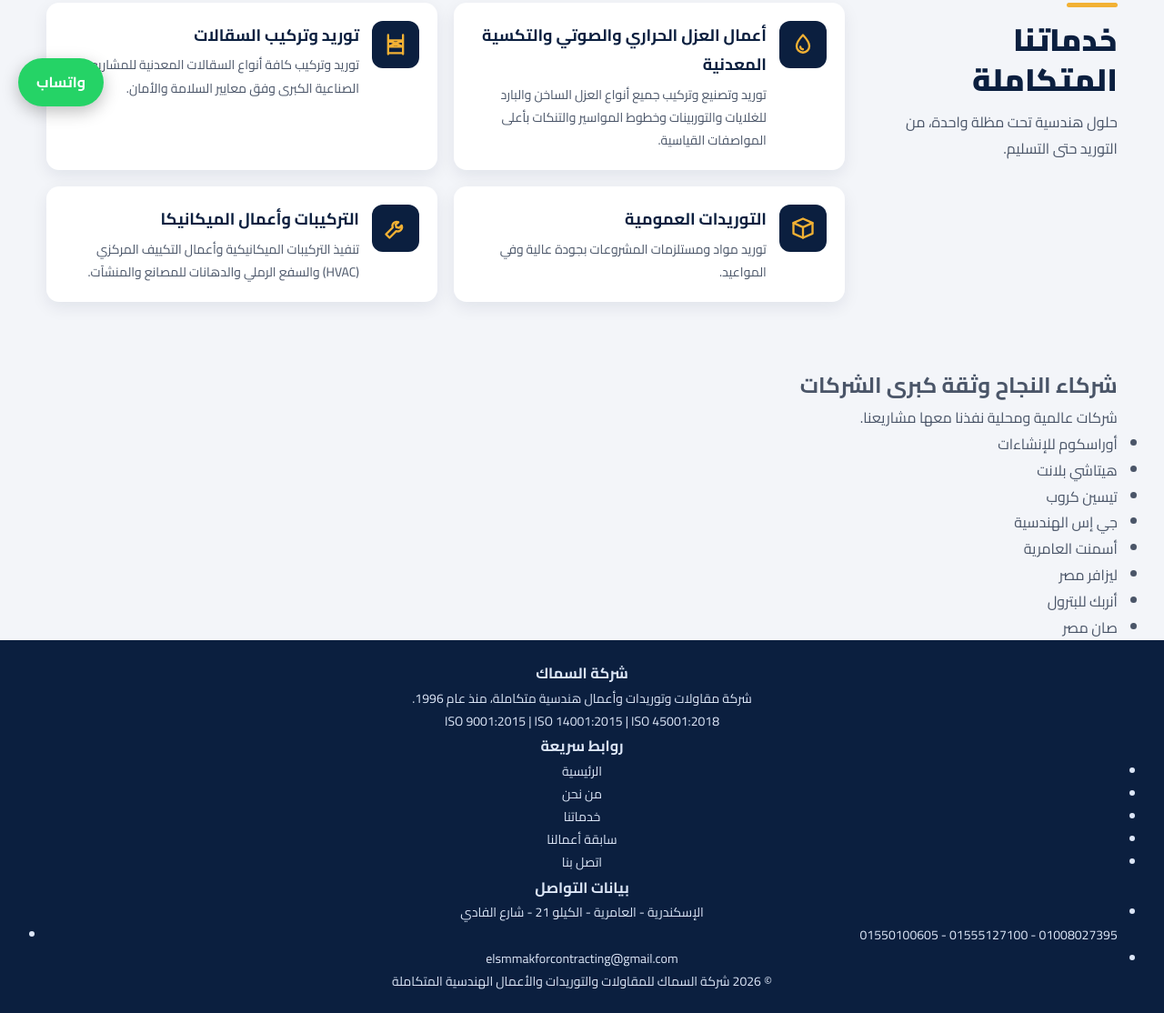
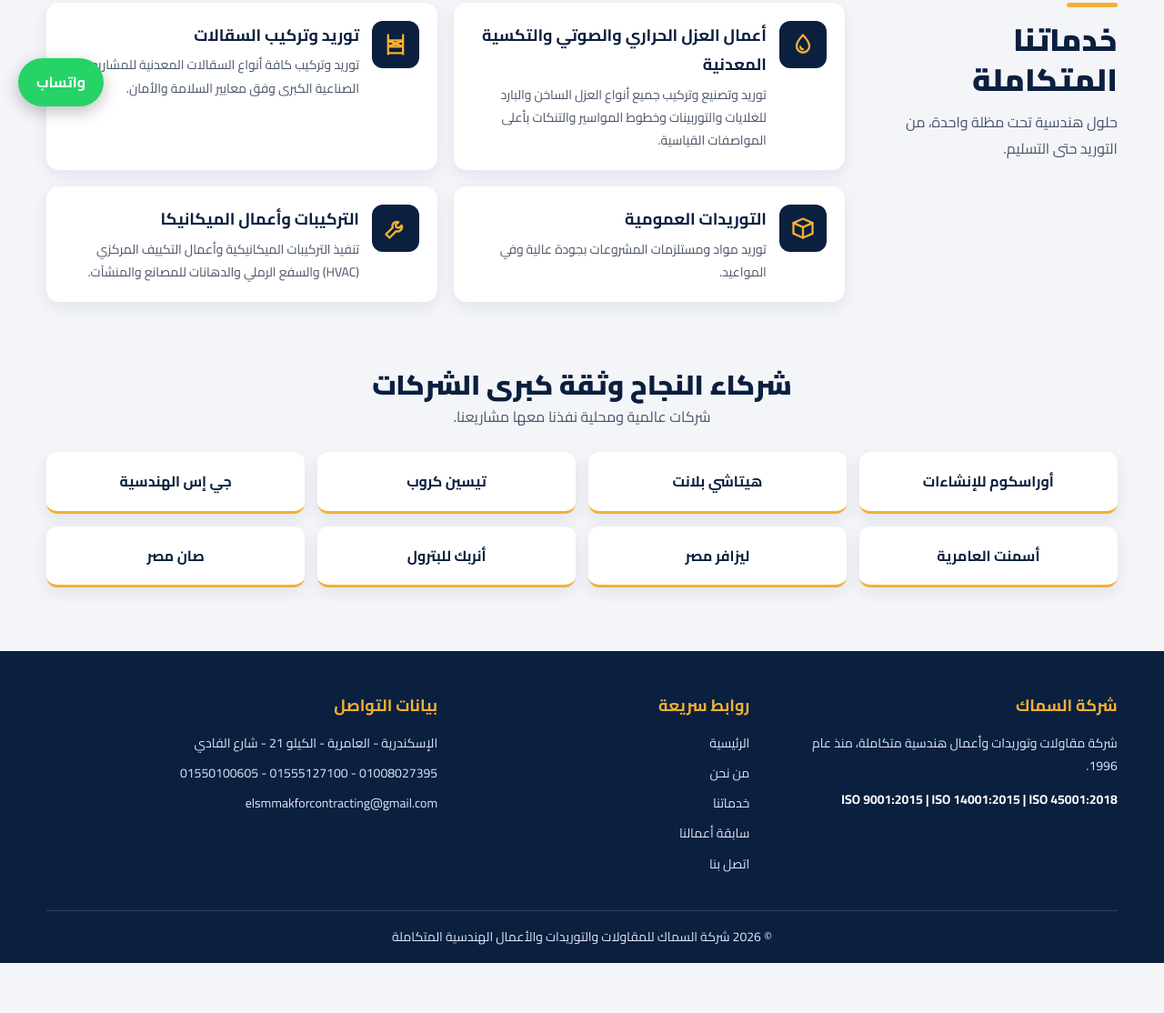
Before and after one commit to Ayman-DevEG/elsammak, a plain HTML site: page index.html in a window 1280 px wide. Shown: the part 663-1777 px from the top of the page at 91% size. After the commit the page ends 1722 px from the top, so only its background shows below. Drawn offline with Linux system fonts and the light colour scheme.

Commit message:
Update style.css

```diff
--- a/css/style.css
+++ b/css/style.css
@@ -60,7 +60,6 @@ a{text-decoration:none;color:inherit}
 .card p{font-size:14px}
 
 /* ===== الفوتر وزر واتساب ===== */
-.footer{background:var(--navy);color:#DCE6F7;text-align:center;padding:22px 0;font-size:14px}
 .wa-float{position:fixed;bottom:20px;left:20px;background:#25D366;color:#fff;font-weight:700;
   padding:12px 20px;border-radius:30px;box-shadow:0 6px 18px rgba(0,0,0,.25);z-index:50}
 
@@ -75,3 +74,31 @@ a{text-decoration:none;color:inherit}
   .cards{grid-template-columns:1fr}
   .stats strong{font-size:26px}
 }
+
+/* ===== شريط الإحصائيات: 4 عناصر ===== */
+.stats{flex-wrap:wrap}
+.stats div{min-width:140px}
+
+/* ===== شركاء النجاح ===== */
+.clients{padding:0 0 70px;text-align:center}
+.clients h2{font-size:30px;font-weight:900;color:var(--navy);line-height:1.4}
+.clients > p{margin-bottom:24px}
+.client-list{list-style:none;display:grid;grid-template-columns:repeat(4,1fr);gap:14px}
+.client-list li{background:var(--white);border-radius:12px;border-bottom:3px solid var(--gold);
+  padding:18px 12px;font-weight:700;color:var(--navy);box-shadow:0 6px 18px rgba(11,31,63,.08)}
+
+/* ===== الفوتر (3 أعمدة) ===== */
+.footer{background:var(--navy);color:#DCE6F7;font-size:14px;padding-top:44px}
+.footer-grid{display:grid;grid-template-columns:1.2fr 1fr 1.4fr;gap:36px;padding-bottom:30px}
+.footer h3{color:var(--gold);font-size:18px;margin-bottom:12px}
+.footer ul{list-style:none}
+.footer li{margin-bottom:8px}
+.footer a:hover{color:var(--gold)}
+.footer .iso{margin-top:12px;font-weight:700;color:var(--white);direction:ltr;text-align:right}
+.footer-bottom{border-top:1px solid rgba(255,255,255,.15);padding:16px 0;text-align:center}
+
+@media (max-width:900px){
+  .client-list{grid-template-columns:repeat(2,1fr)}
+  .footer-grid{grid-template-columns:1fr}
+  .stats div{flex:1 1 45%;padding:8px 0}
+}
```
